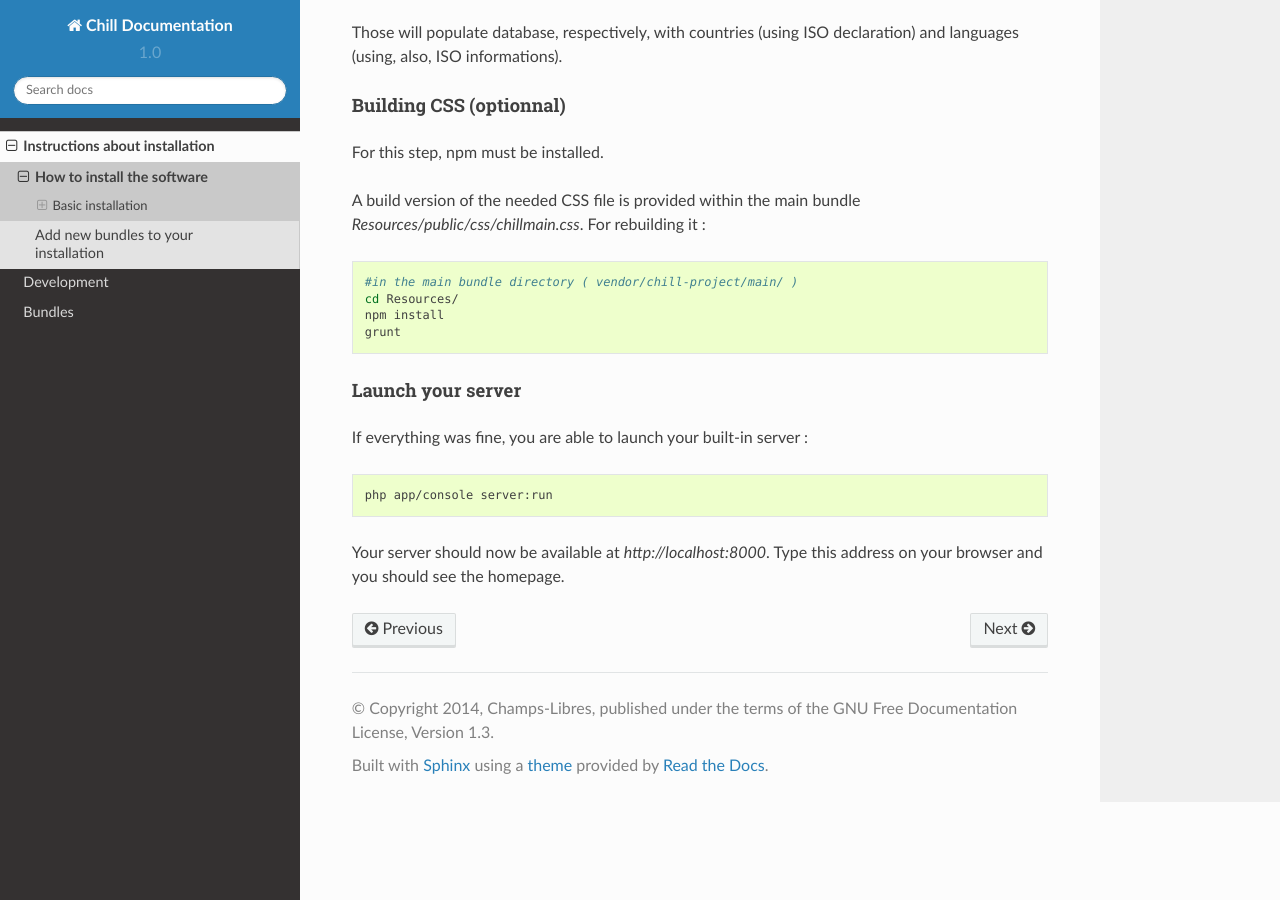
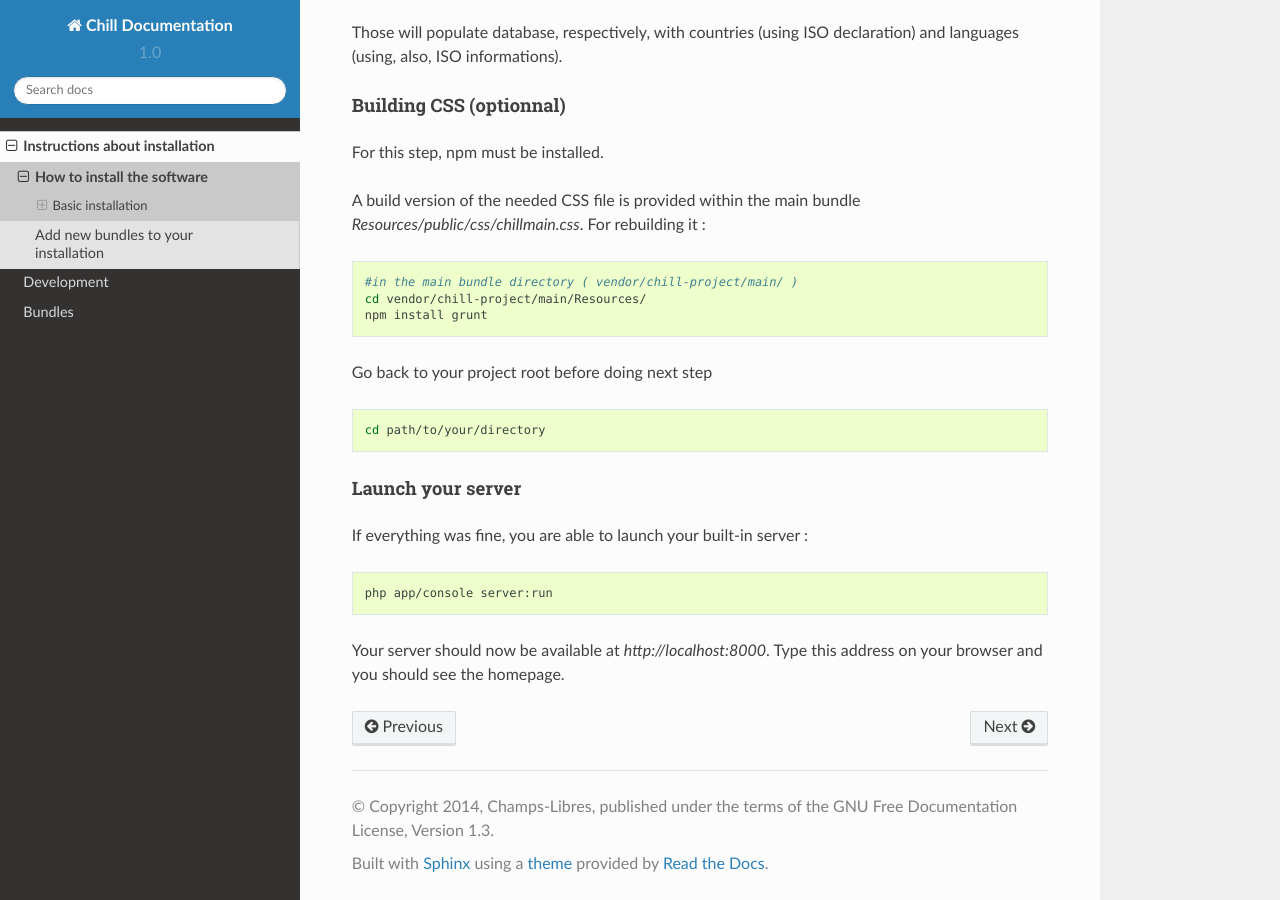
Before and after one commit to Chill-project/Documentation, a Sphinx documentation site: the page built from source/installation/installation.rst, in a window 1280 px wide and 900 px high, scrolled down 4721 px. Built offline with Sphinx 7.4.7 and the Read the Docs theme 2.0.0, drawn with Linux system fonts in a browser that asks for light colours.

Commit message:
Changes to optional css install

```diff
--- a/source/installation/installation.rst
+++ b/source/installation/installation.rst
@@ -217,10 +217,15 @@ A build version of the needed CSS file is provided within the main bundle `Resou
 .. code-block:: bash
 
    #in the main bundle directory ( vendor/chill-project/main/ )
-   cd Resources/
-   npm install
-   grunt
+   cd vendor/chill-project/main/Resources/
+   npm install grunt
 
+
+Go back to your project root before doing next step
+
+.. code-block:: bash
+
+   cd path/to/your/directory
 
 
 Launch your server
```
